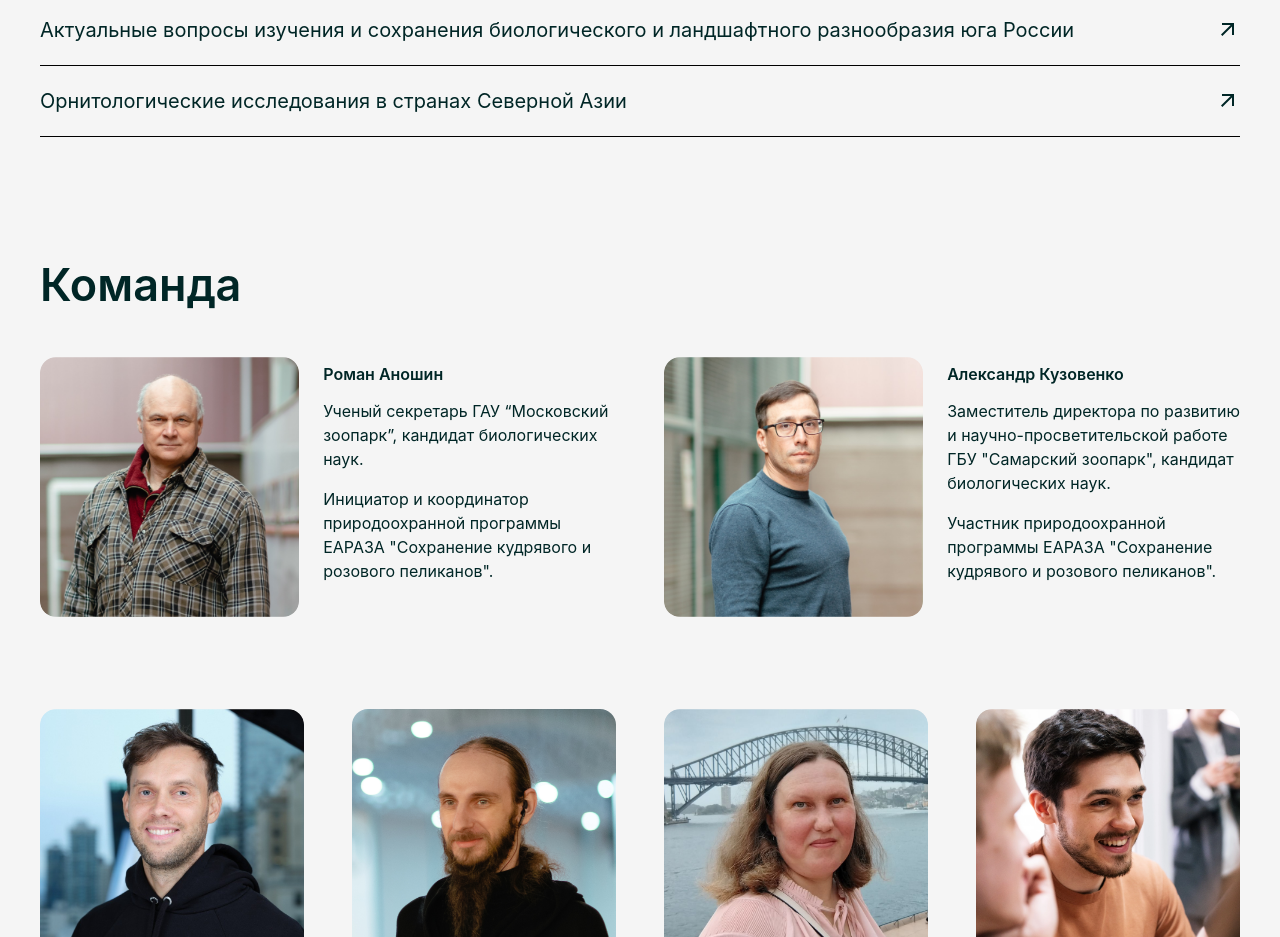
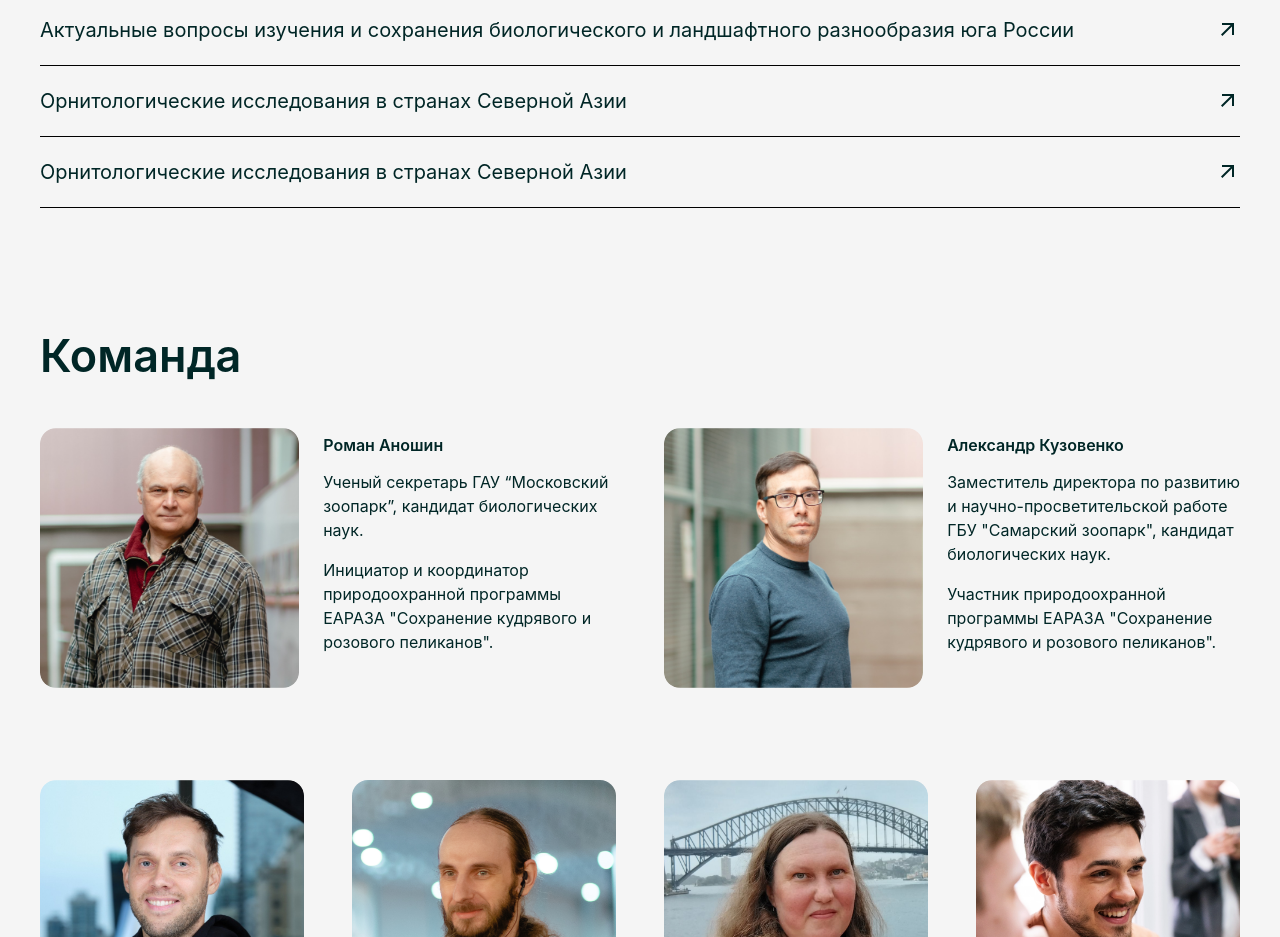
Before and after one commit to lajafar/scifly, a website built with Vite: page index.html in a window 1280 px wide. Shown: the part 3900-4837 px from the top of the page. Built offline with nearby package versions, Linux system fonts and the light colour scheme.

Commit message:
added new article

```diff
--- a/index.html
+++ b/index.html
@@ -217,11 +217,15 @@
                         <svg xmlns="http://www.w3.org/2000/svg" width="24" height="24" viewBox="0 0 24 24"><path fill="currentColor" d="M6.4 18L5 16.6L14.6 7H6V5h12v12h-2V8.4z"/></svg>
                     </a>
                     <a href="https://drive.google.com/file/d/1H-gdOJHiviuDWPRZ6jjRd-kIxK0yXysY/view?usp=sharing" class="publication-item-link" target="_blank">
-                        <p>
-                            Орнитологические исследования в странах Северной Азии
-                        </p>
+                        <p>Орнитологические исследования в странах Северной Азии</p>
                         <svg xmlns="http://www.w3.org/2000/svg" width="24" height="24" viewBox="0 0 24 24"><path fill="currentColor" d="M6.4 18L5 16.6L14.6 7H6V5h12v12h-2V8.4z"/></svg>
                     </a>
+                    <!-- Insert new articles here -->
+                    <a href="https://drive.google.com/file/d/1H-gdOJHiviuDWPRZ6jjRd-kIxK0yXysY/view?usp=sharing" class="publication-item-link" target="_blank">
+                        <p>Орнитологические исследования в странах Северной Азии</p>
+                        <svg xmlns="http://www.w3.org/2000/svg" width="24" height="24" viewBox="0 0 24 24"><path fill="currentColor" d="M6.4 18L5 16.6L14.6 7H6V5h12v12h-2V8.4z"/></svg>
+                    </a>
+
                 </div>
             </section>
 
```
